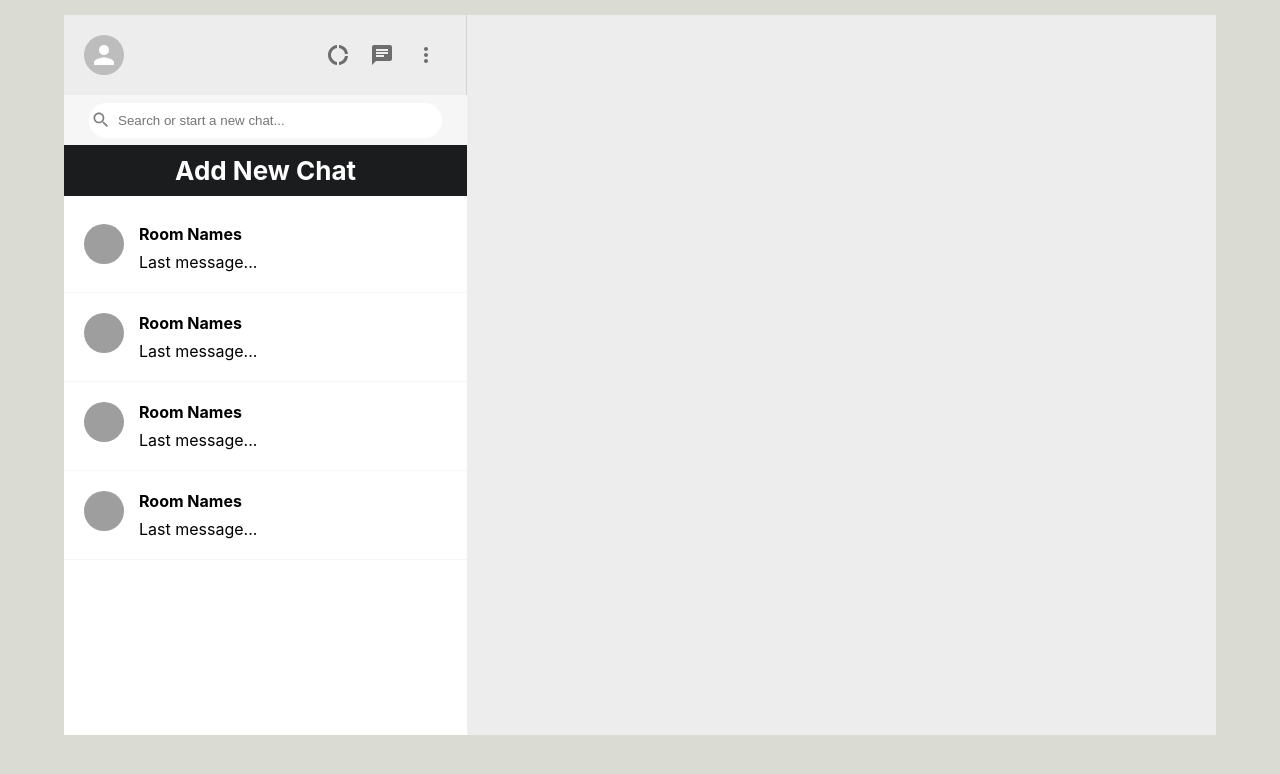
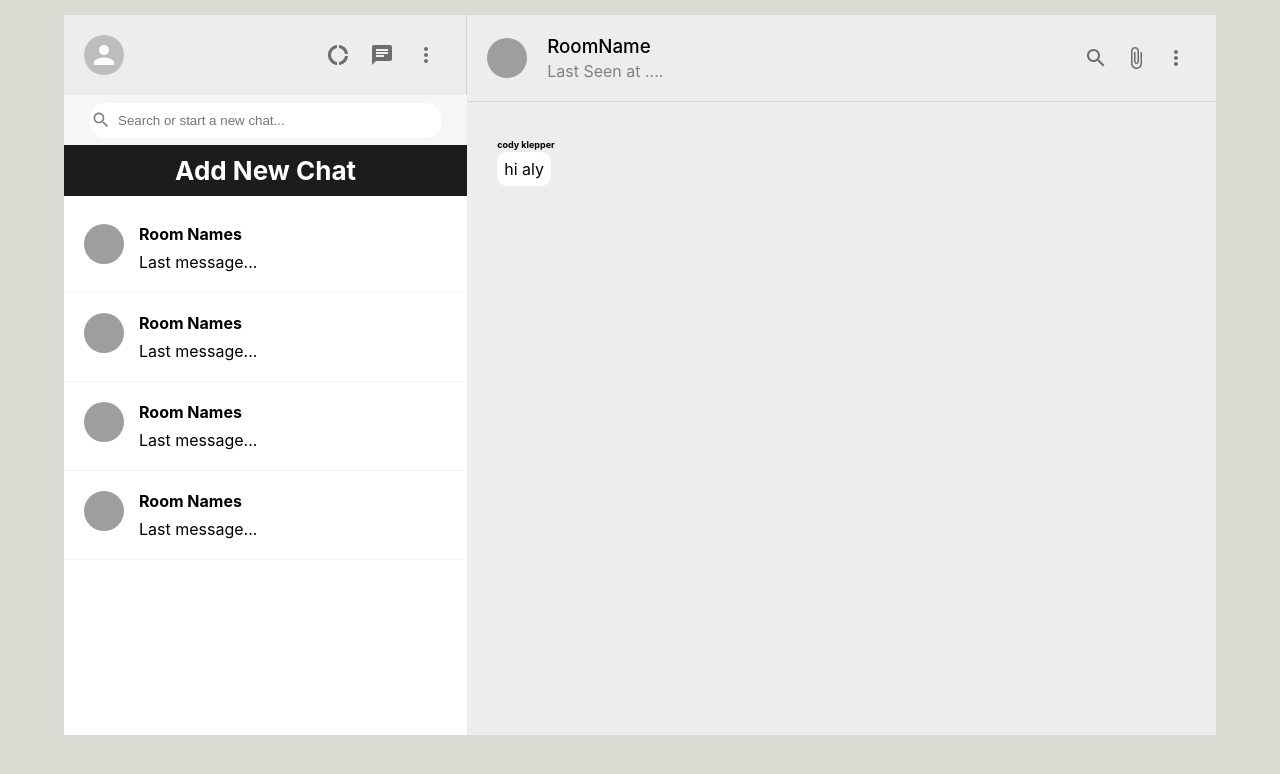
Before and after one commit to aklepper20/whatsapp, a React (Create React App) app: page / in a window 1280 px wide. Shown: the top 774 px of the page. Built offline with nearby package versions, Linux system fonts and the light colour scheme; grey boxes are pictures that could not be loaded.

Commit message:
adds styling for message body

```diff
--- a/src/App.js
+++ b/src/App.js
@@ -1,11 +1,13 @@
 import styled from "styled-components";
 import Sidebar from "./components/Sidebar";
+import Chat from "./components/Chat";
 
 function App() {
   return (
     <Container>
       <AppBody>
         <Sidebar />
+        <Chat />
       </AppBody>
     </Container>
   );
--- /dev/null
+++ b/src/components/Chat.js
@@ -0,0 +1,99 @@
+import { SearchOutlined } from "@mui/icons-material";
+import AttachFileIcon from "@mui/icons-material/AttachFile";
+import MoreVertIcon from "@mui/icons-material/MoreVert";
+import { Avatar, IconButton } from "@mui/material";
+import React, { useState, useEffect } from "react";
+import styled from "styled-components";
+
+function Chat() {
+  const [seed, setSeed] = useState("");
+
+  useEffect(() => {
+    setSeed(Math.floor(Math.random() * 5000));
+  }, []);
+
+  return (
+    <ChatContainer>
+      <ChatHeader>
+        <Avatar src={`https://avatars.dicebear.com/api/human/${seed}.svg`} />
+        <ChatHeaderInfo>
+          <h3>RoomName</h3>
+          <p>Last Seen at ....</p>
+        </ChatHeaderInfo>
+        <ChatHeaderRight>
+          <IconButton>
+            <SearchOutlined />
+          </IconButton>
+          <IconButton>
+            <AttachFileIcon />
+          </IconButton>
+          <IconButton>
+            <MoreVertIcon />
+          </IconButton>
+        </ChatHeaderRight>
+      </ChatHeader>
+      <ChatBody>
+        <span>cody klepper</span>
+        <ChatMessage>
+          <p> hi aly</p>
+        </ChatMessage>
+      </ChatBody>
+      <ChatFooter></ChatFooter>
+    </ChatContainer>
+  );
+}
+
+const ChatContainer = styled.div`
+  flex: 0.65;
+  display: flex;
+  flex-direction: column;
+`;
+const ChatHeader = styled.div`
+  padding: 20px;
+  display: flex;
+  align-items: center;
+  border-bottom: 1px solid lightgray;
+`;
+const ChatHeaderInfo = styled.div`
+  flex: 1;
+  padding-left: 20px;
+  h3 {
+    margin-bottom: 3px;
+    font-weight: 500;
+  }
+  p {
+    color: gray;
+  }
+`;
+
+const ChatHeaderRight = styled.div`
+  display: flex;
+  justify-content: space-between;
+  min-width: 100px;
+`;
+const ChatBody = styled.div`
+  flex: 1;
+  background-repeat: repeat;
+  background-position: center;
+  padding: 30px;
+  overflow: scroll;
+  span {
+    font-size: xx-small;
+    font-weight: bold;
+  }
+  /* background-image: url() */
+`;
+
+const ChatMessage = styled.div`
+  display: flex;
+  flex-direction: column;
+  font-size: 16px;
+  padding: 7px;
+  background-color: #fff;
+  border-radius: 10px;
+  width: fit-content;
+  margin-bottom: 30px;
+`;
+const ChatFooter = styled.div``;
+
+export default Chat;
```
